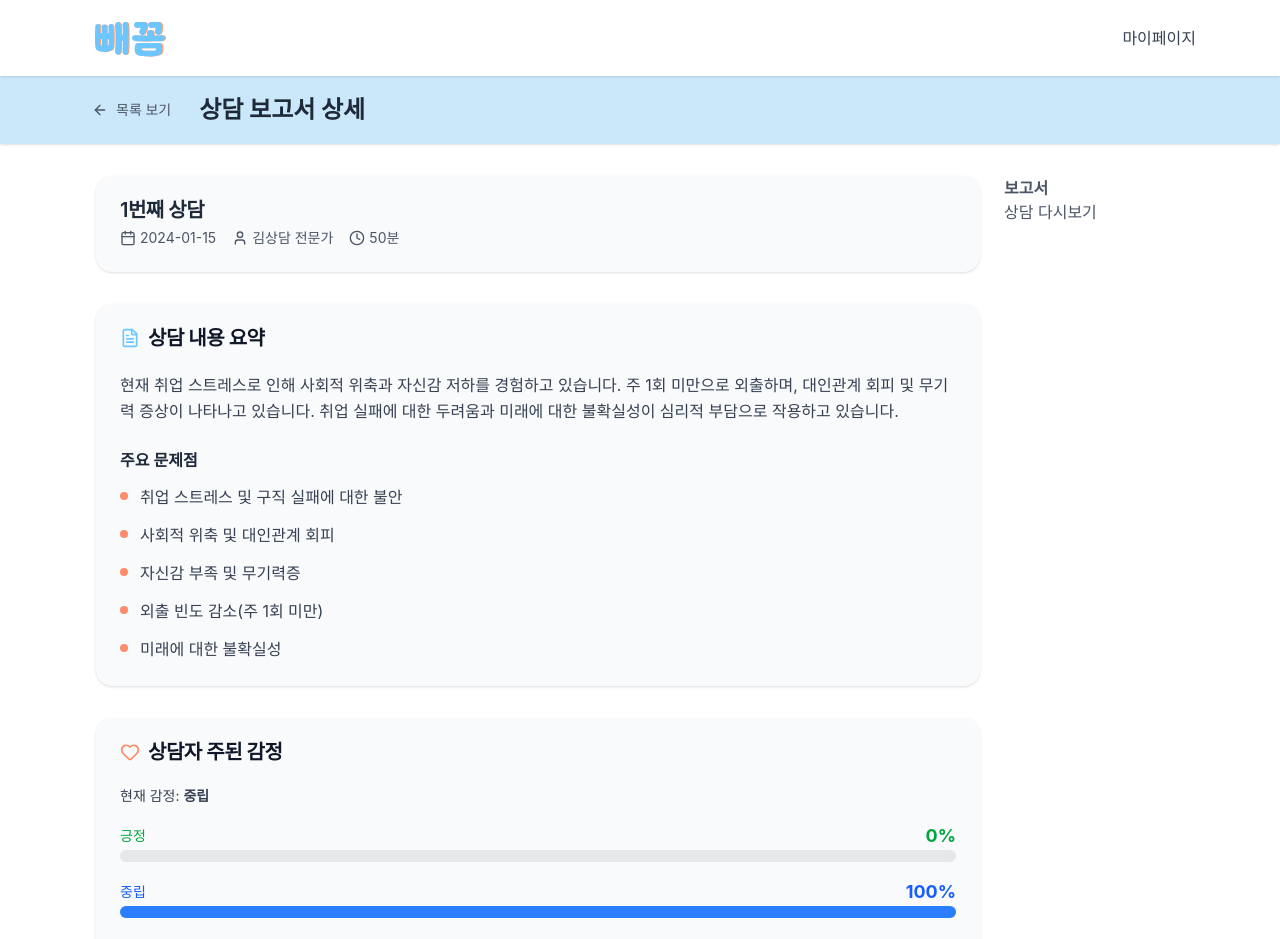
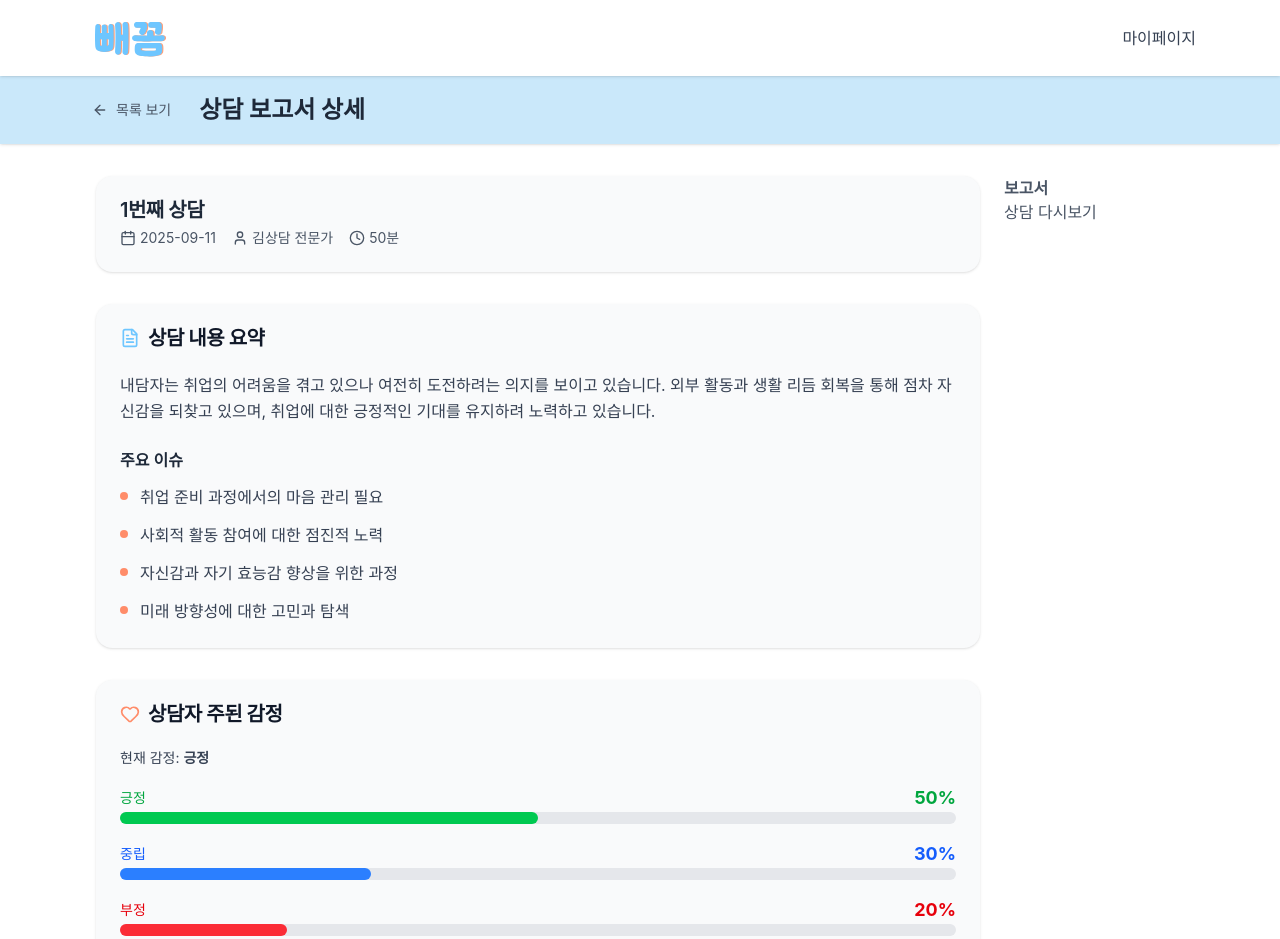
Before and after one commit to choihyunman/paekom-fe, a React (Vite) app: page /reports/1 in a window 1280 px wide. Shown: the top 939 px of the page. Built offline with nearby package versions, Linux system fonts and the light colour scheme.

Commit message:
chore: 간단한 이름 수정

```diff
--- a/src/pages/Report/ReportDetailPage.tsx
+++ b/src/pages/Report/ReportDetailPage.tsx
@@ -26,29 +26,29 @@ type DetailedReport = {
 const detailedReportData: Record<string, DetailedReport> = {
   "1": {
     id: 1,
-    date: "2024-01-15",
+    date: "2025-09-11",
     title: "1번째 상담",
     counselor: "김상담 전문가",
     duration: "50분",
     status: "완료",
     type: "개별상담",
     summary:
-      "현재 취업 스트레스로 인해 사회적 위축과 자신감 저하를 경험하고 있습니다. 주 1회 미만으로 외출하며, 대인관계 회피 및 무기력 증상이 나타나고 있습니다. 취업 실패에 대한 두려움과 미래에 대한 불확실성이 심리적 부담으로 작용하고 있습니다.",
+      "내담자는 취업의 어려움을 겪고 있으나 여전히 도전하려는 의지를 보이고 있습니다. 외부 활동과 생활 리듬 회복을 통해 점차 자신감을 되찾고 있으며, 취업에 대한 긍정적인 기대를 유지하려 노력하고 있습니다.",
     issues: [
-      "취업 스트레스 및 구직 실패에 대한 불안",
-      "사회적 위축 및 대인관계 회피",
-      "자신감 부족 및 무기력증",
-      "외출 빈도 감소(주 1회 미만)",
-      "미래에 대한 불확실성",
+      "취업 준비 과정에서의 마음 관리 필요",
+      "사회적 활동 참여에 대한 점진적 노력",
+      "자신감과 자기 효능감 향상을 위한 과정",
+      "미래 방향성에 대한 고민과 탐색",
     ],
-    emotion: "NEUTRAL",
-    evidence: { POSITIVE: 0, NEUTRAL: 100, NEGATIVE: 0 },
-    overallAssessment: "밖에 자주 나가는 게 어떨까요?",
+    emotion: "POSITIVE",
+    evidence: { POSITIVE: 50, NEUTRAL: 30, NEGATIVE: 20 },
+    overallAssessment:
+      "현재 상담자께서는 취업 준비 과정에서의 어려움 속에서도 포기하지 않고 도전하려는 강한 의지를 보여주고 계십니다. 이는 매우 긍정적인 신호입니다. 다만, 현재의 변화가 더 견고해지기 위해서는 불안과 긴장 속에서도 자신의 감정을 다정하게 마주하고 돌보는 태도가 필요합니다.",
     createdAt: "2025-09-11T14:20:00",
   },
   "2": {
     id: 2,
-    date: "2024-01-22",
+    date: "2025-09-10",
     title: "2번째 상담",
     counselor: "김상담 전문가",
     duration: "45분",
@@ -65,7 +65,7 @@ const detailedReportData: Record<string, DetailedReport> = {
     evidence: { POSITIVE: 75, NEUTRAL: 20, NEGATIVE: 5 },
     overallAssessment:
       "온라인 커뮤니티 참여를 통한 점진적 사회적 참여를 권장합니다.",
-    createdAt: "2025-09-18T15:30:00",
+    createdAt: "2025-09-10T15:30:00",
   },
 };
 
--- a/src/pages/Report/ReportOverviewTab.tsx
+++ b/src/pages/Report/ReportOverviewTab.tsx
@@ -27,7 +27,7 @@ export default function ReportOverviewTab() {
         <CardContent>
           <p className="text-gray-700 leading-relaxed mb-6">{report.summary}</p>
           <div>
-            <h4 className="font-semibold text-gray-800 mb-3">주요 문제점</h4>
+            <h4 className="font-semibold text-gray-800 mb-3">주요 이슈</h4>
             <IssuesList issues={report.issues} />
           </div>
         </CardContent>
--- a/src/pages/Report/ReportsPage.tsx
+++ b/src/pages/Report/ReportsPage.tsx
@@ -7,7 +7,7 @@ import { useHeader } from "@/components/shared/AppHeader";
 const reportData = [
   {
     id: 1,
-    date: "2024-01-15",
+    date: "2025-09-11",
     title: "첫 상담 세션",
     counselor: "김상담 전문가",
     duration: "50분",
@@ -17,7 +17,7 @@ const reportData = [
   },
   {
     id: 2,
-    date: "2024-01-22",
+    date: "2025-09-02",
     title: "진행상황 점검",
     counselor: "김상담 전문가",
     duration: "45분",
@@ -27,7 +27,7 @@ const reportData = [
   },
   {
     id: 3,
-    date: "2024-01-29",
+    date: "2024-08-29",
     title: "그룹 활동 참여",
     counselor: "이그룹 전문가",
     duration: "90분",
@@ -37,7 +37,7 @@ const reportData = [
   },
   {
     id: 4,
-    date: "2024-02-05",
+    date: "2025-08-23",
     title: "월간 종합 평가",
     counselor: "김상담 전문가",
     duration: "60분",
```
